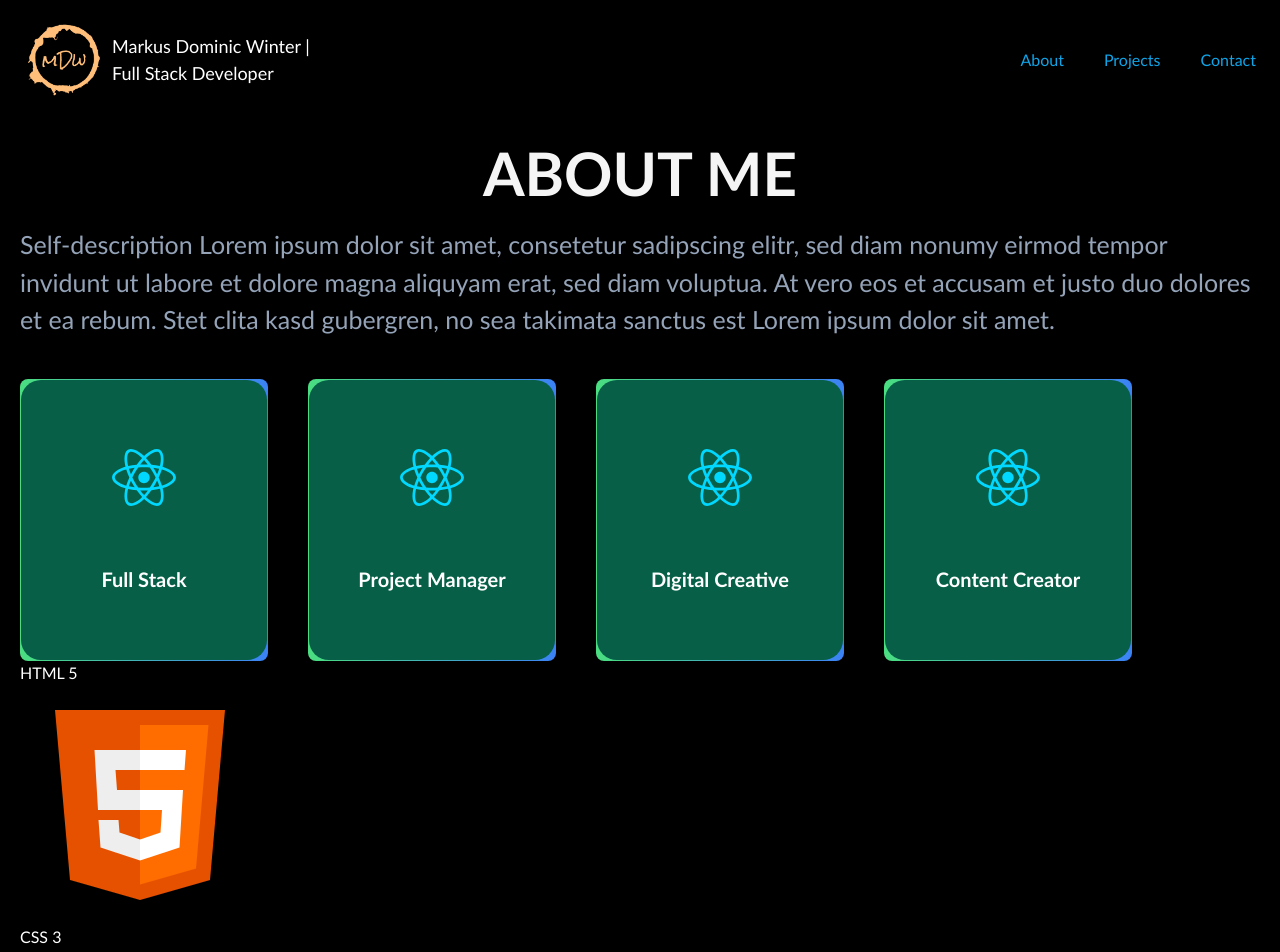
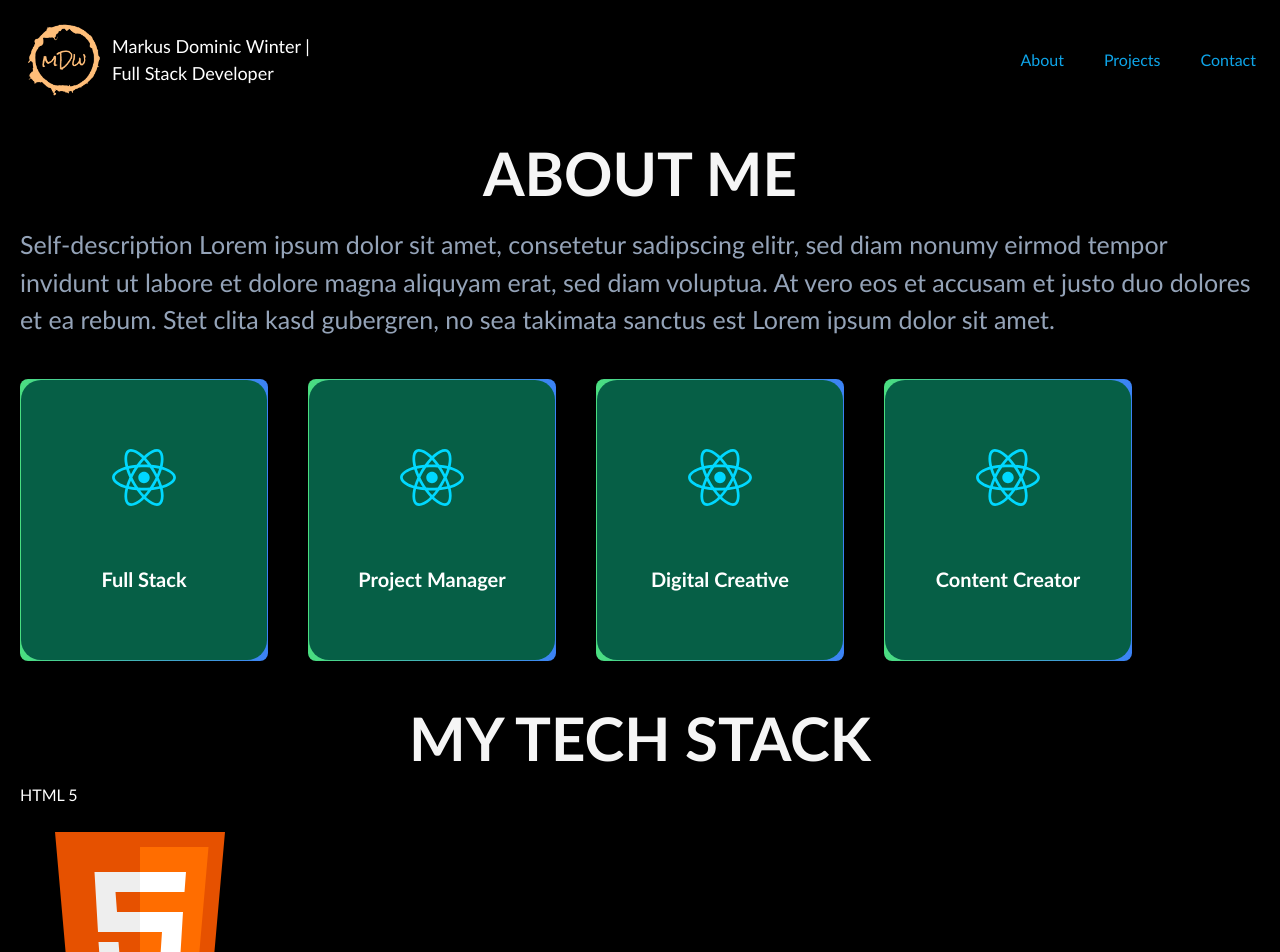
Before and after one commit to WinterIsCoding23/portfolio-page, a React (Vite) app: page / in a window 1280 px wide. Shown: the top 952 px of the page. Built offline with nearby package versions, Linux system fonts and the light colour scheme.

Commit message:
style h3

```diff
--- a/src/Components/Stack.jsx
+++ b/src/Components/Stack.jsx
@@ -1,14 +1,18 @@
+import styles from "../styles";
 import { technologies } from "../constants";
 
 export default function Stack() {
   return (
     <div>
-      {technologies.map((technology) => (
-        <div key={technology.name}>
-          <h3>{technology.name}</h3>
-          <img src={technology.icon} alt="technology.name" />
-        </div>
-      ))}
+      <h3 className={`${styles.sectionHeadText} mt-8`}>My Tech Stack</h3>
+      <div>
+        {technologies.map((technology) => (
+          <div key={technology.name}>
+            <h5>{technology.name}</h5>
+            <img src={technology.icon} alt="technology.name" />
+          </div>
+        ))}
+      </div>
     </div>
   );
 }
```
